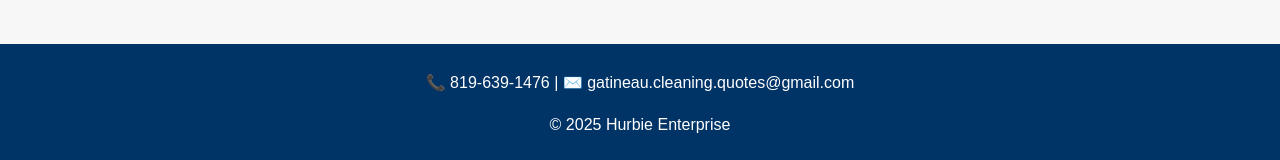
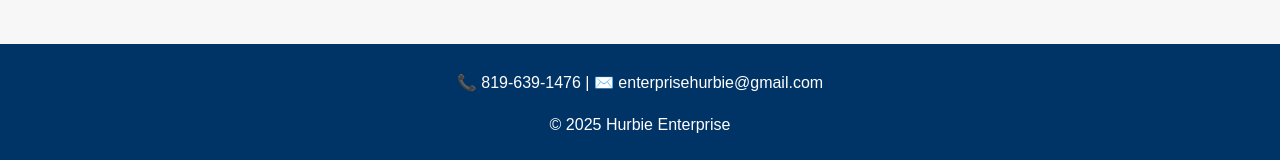
Before and after one commit to EnterpriseHurbie/EnterpriseHurbie, a plain HTML site: page index.html in a window 1280 px wide. Shown: the part 1452-1612 px from the top of the page. Drawn offline with Linux system fonts and the light colour scheme.

Commit message:
Update index.html

```diff
--- a/index.html
+++ b/index.html
@@ -85,7 +85,7 @@
 </section>
 
 <footer>
-  <p>📞 819-639-1476 | ✉️ gatineau.cleaning.quotes@gmail.com</p>
+  <p>📞 819-639-1476 | ✉️ enterprisehurbie@gmail.com</p>
   <p>&copy; 2025 Hurbie Enterprise</p>
 </footer>
 
```
